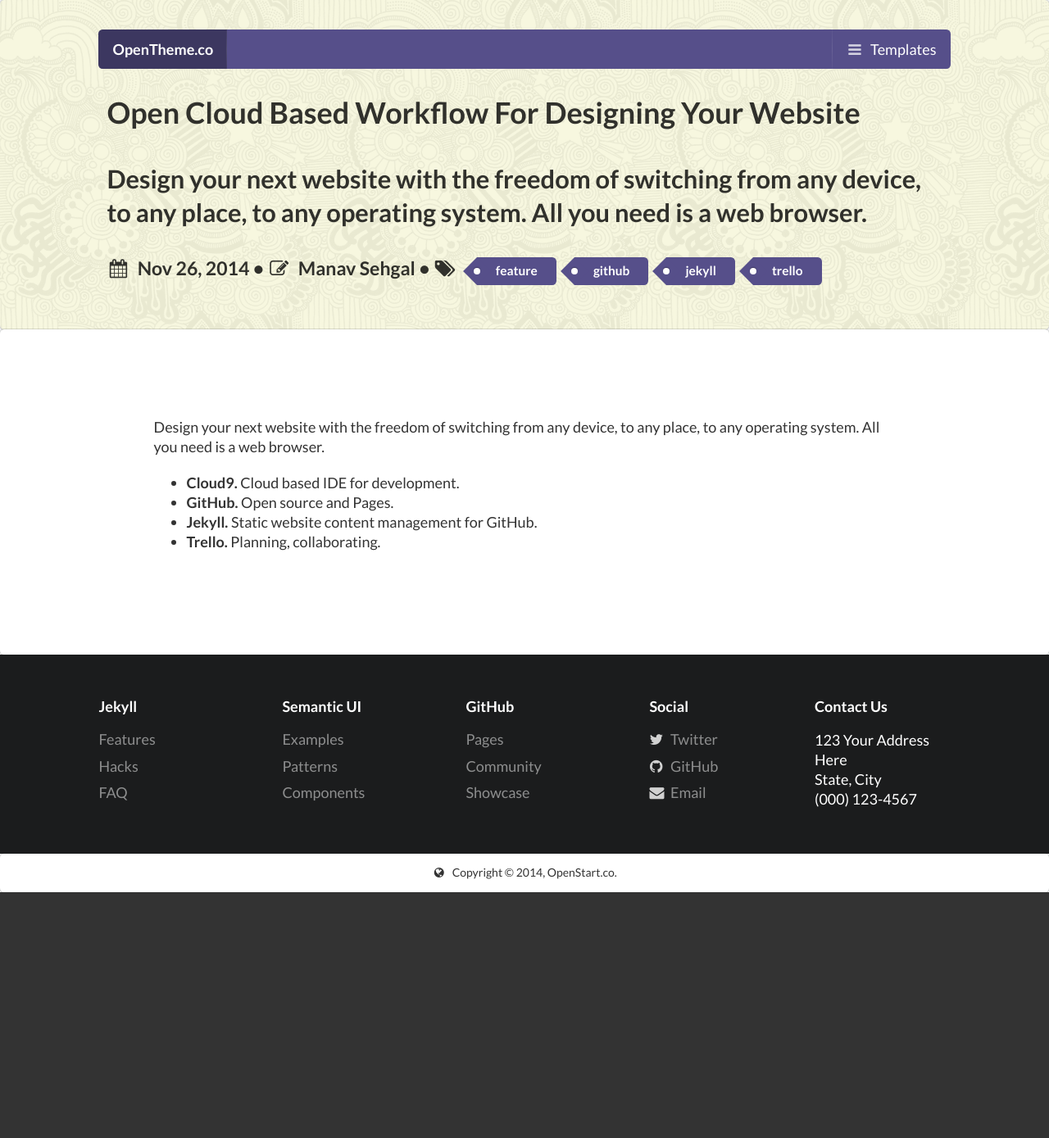
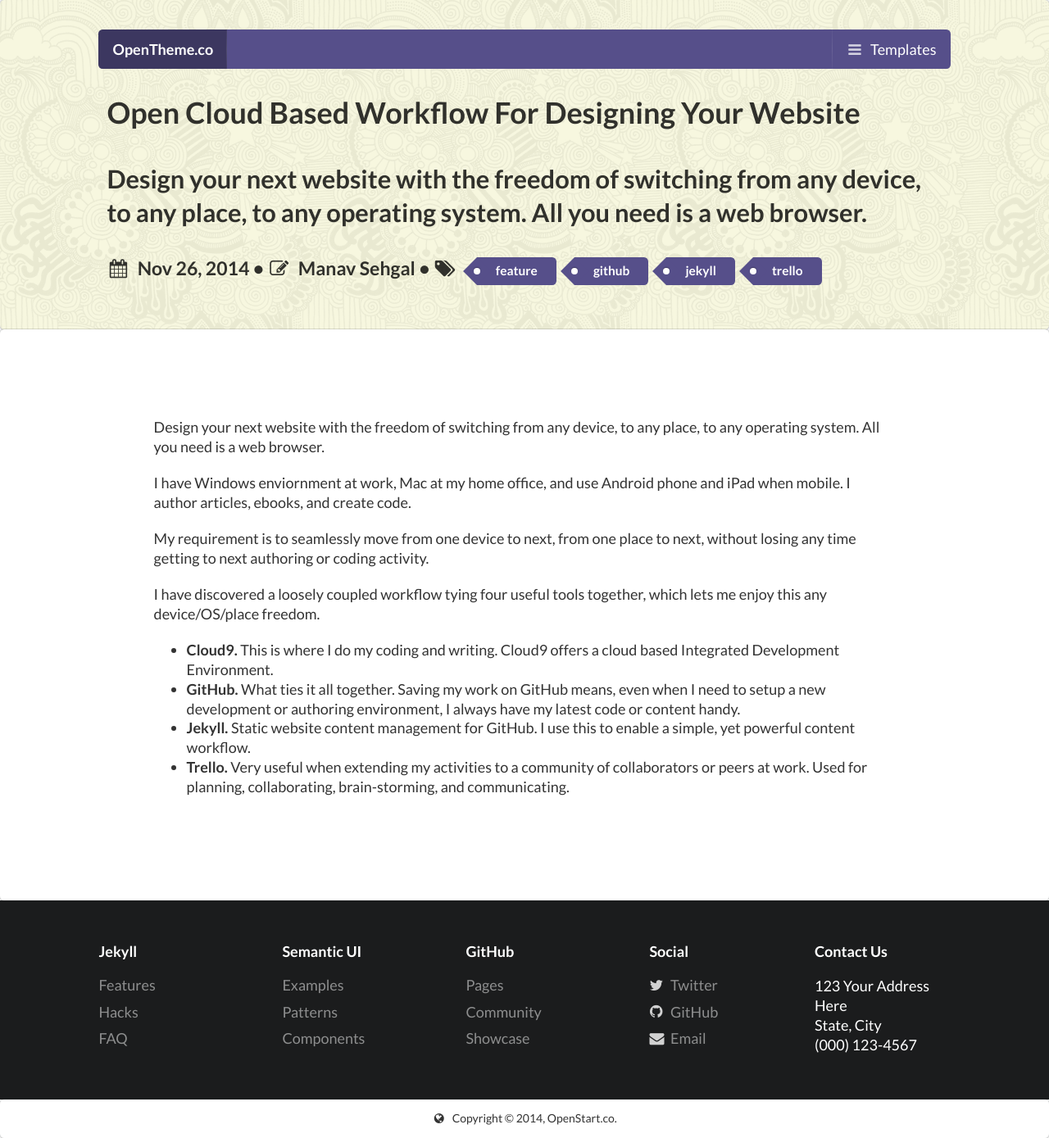
Before and after one commit to manavsehgal/opentheme, a Jekyll site: the page built from _posts/blog/2014-11-26-open-cloud-based-workflow-for-designing-your-website.markdown, in a window 1280 px wide. Shown: the whole page at 82% size. Built offline with Jekyll 4.4.1, drawn with Linux system fonts in a browser that asks for light colours; nearby versions of some CDN libraries; before the commit the page ends 1089 px from its top, so only the background shows below that.

Commit message:
Updated feature post content

```diff
--- a/_posts/blog/2014-11-26-open-cloud-based-workflow-for-designing-your-website.markdown
+++ b/_posts/blog/2014-11-26-open-cloud-based-workflow-for-designing-your-website.markdown
@@ -9,7 +9,13 @@
 
 Design your next website with the freedom of switching from any device, to any place, to any operating system. All you need is a web browser.
 
-- **Cloud9.** Cloud based IDE for development.
-- **GitHub.** Open source and Pages.
-- **Jekyll.** Static website content management for GitHub.
-- **Trello.** Planning, collaborating.
+I have Windows enviornment at work, Mac at my home office, and use Android phone and iPad when mobile. I author articles, ebooks, and create code.
+
+My requirement is to seamlessly move from one device to next, from one place to next, without losing any time getting to next authoring or coding activity.
+
+I have discovered a loosely coupled workflow tying four useful tools together, which lets me enjoy this any device/OS/place freedom.
+
+- **Cloud9.** This is where I do my coding and writing. Cloud9 offers a cloud based Integrated Development Environment.
+- **GitHub.** What ties it all together. Saving my work on GitHub means, even when I need to setup a new development or authoring environment, I always have my latest code or content handy.
+- **Jekyll.** Static website content management for GitHub. I use this to enable a simple, yet powerful content workflow.
+- **Trello.** Very useful when extending my activities to a community of collaborators or peers at work. Used for planning, collaborating, brain-storming, and communicating.
```
